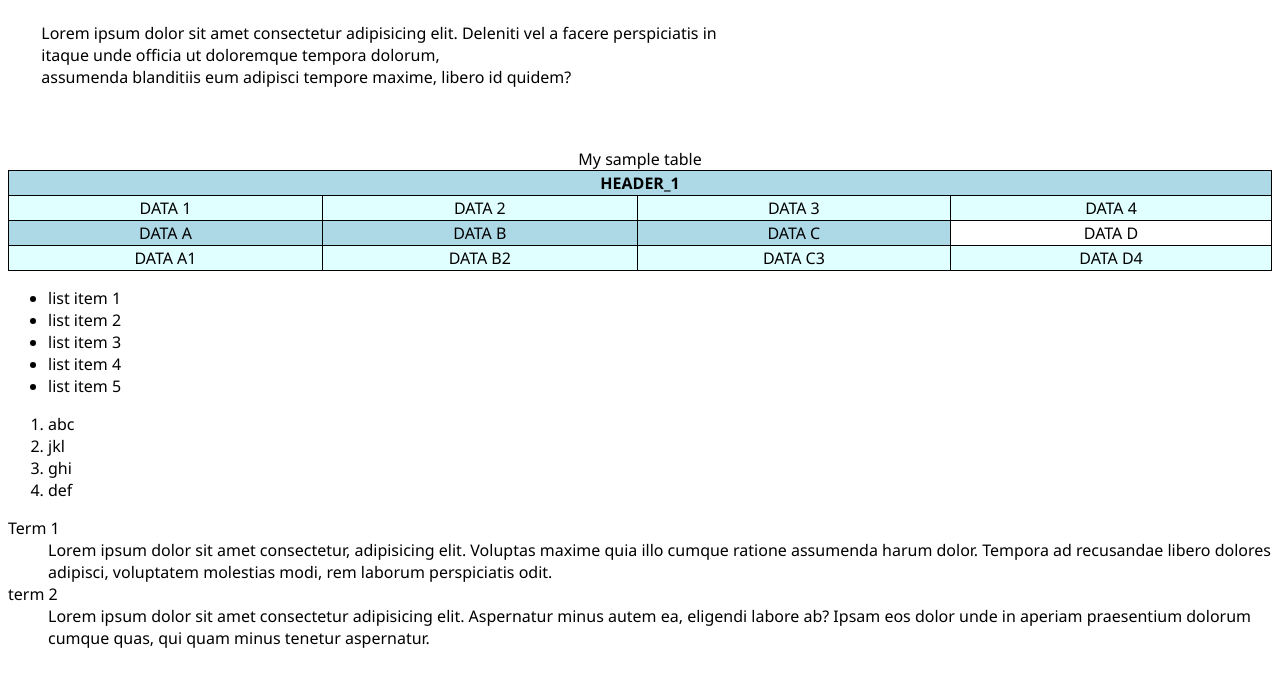
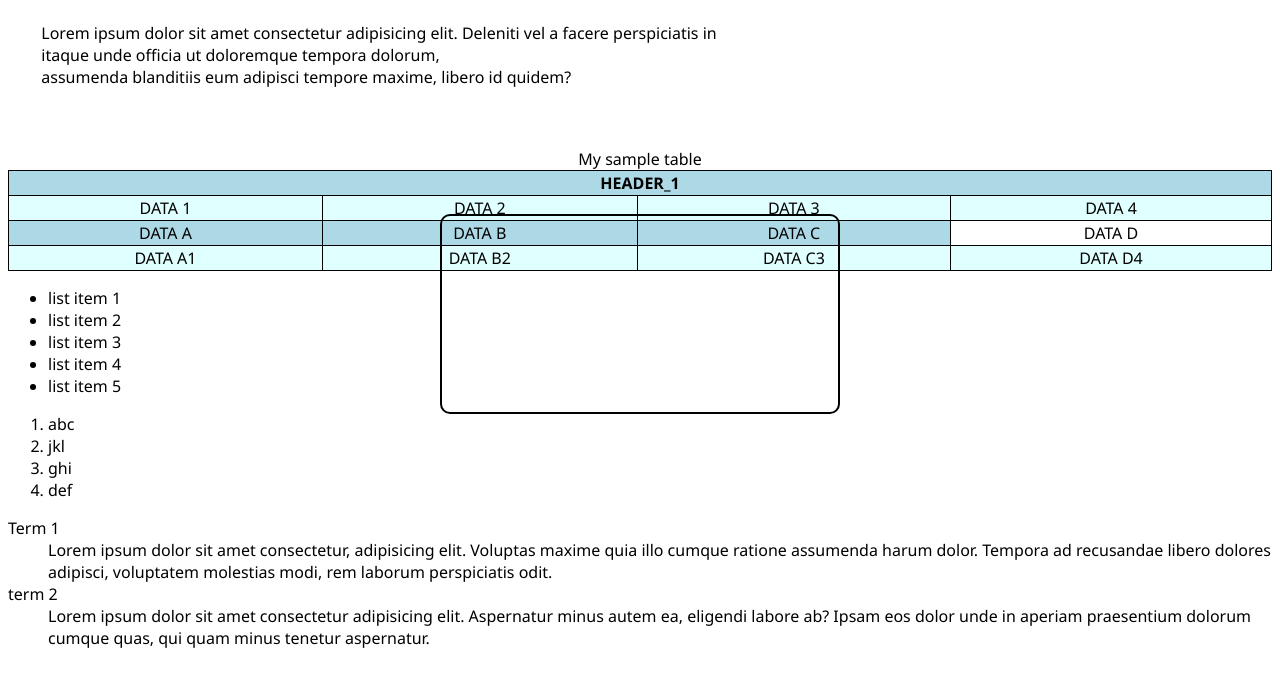
Before and after one commit to CarlFranc/webdevelopmentpractice, a plain HTML site: page index.html in a window 1280 px wide. Shown: the part 86-772 px from the top of the page. Drawn offline with Linux system fonts and the light colour scheme.

Commit message:
some changes

```diff
--- a/index.html
+++ b/index.html
@@ -66,5 +66,7 @@
         <dd>Lorem ipsum dolor sit amet consectetur adipisicing elit. Aspernatur minus autem ea, eligendi labore ab? Ipsam eos dolor unde in aperiam praesentium dolorum cumque quas, qui quam minus tenetur aspernatur.</dd>
     </dl>
 
+    <div class="my-box">
+    </div>
 </body>
 </html>
--- /dev/null
+++ b/nav-style.css
@@ -0,0 +1,27 @@
+* {
+    box-sizing: border-box;
+    padding: 0;
+    margin: 0;
+    font-family: Arial, Helvetica, sans-serif;
+}
+
+nav {
+    background-color: tomato;
+}
+
+ul {
+    list-style-type: none;
+}
+
+li {
+    display: inline-flex;
+    width: 100px;
+    height: 50px;
+
+    background-color: turquoise;
+}
+
+
+li:hover {
+    background-color: lightgray;
+}
--- a/styles.css
+++ b/styles.css
@@ -1,5 +1,6 @@
 * {
     font-family: 'Segoe UI', Tahoma, Geneva, Verdana, sans-serif;
+
 }
 
 table, th, td {
@@ -17,3 +18,20 @@ table {
 tr:nth-child(even) {
     background-color: lightcyan;
 }
+
+.my-box {
+    box-sizing: border-box;
+    border-style: solid;
+    border-width: 2px;
+    border-color: black;
+    border-radius: 10px;
+    width: 400px;
+    height: 200px;
+    margin: auto;
+    align-content: center;
+    position: fixed;
+    bottom: 0;
+    right: 0;
+    left: 0;
+    top: 0;
+}
```
Also changed, not shown: navigation.html (added, +22 -0 lines).
